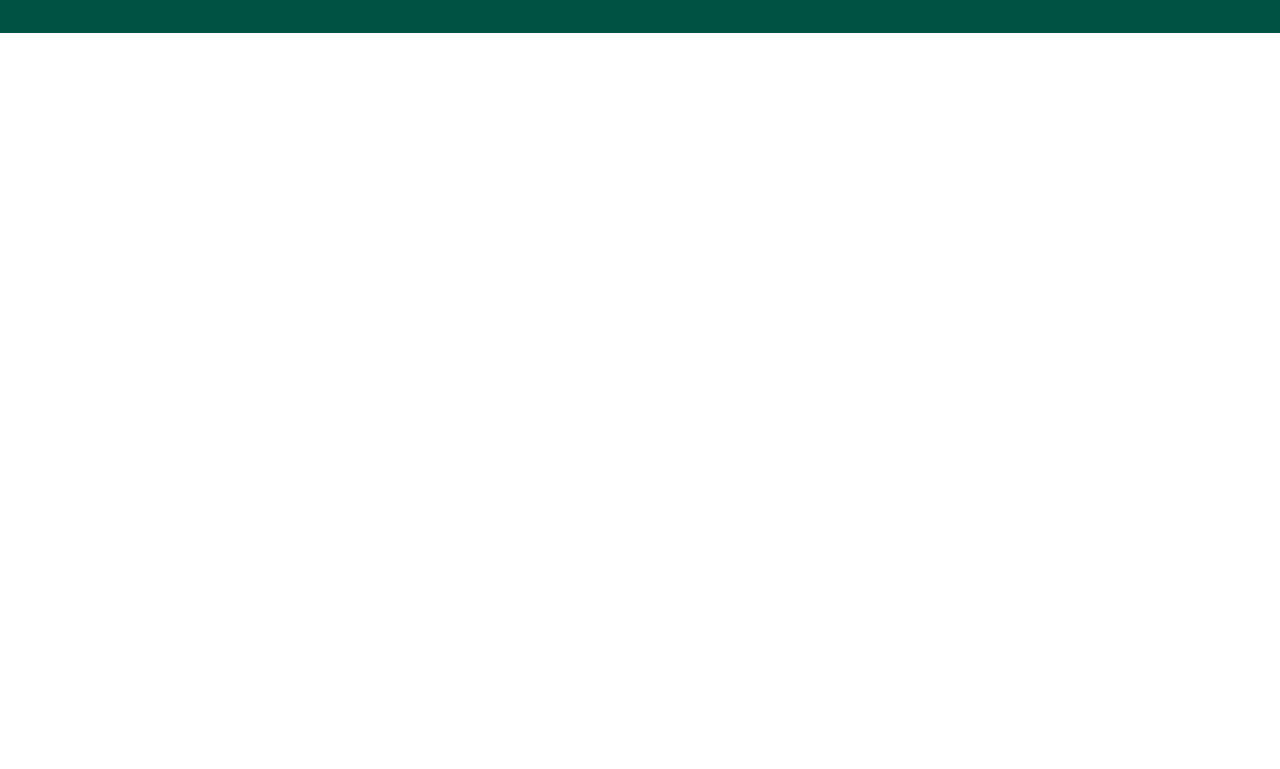
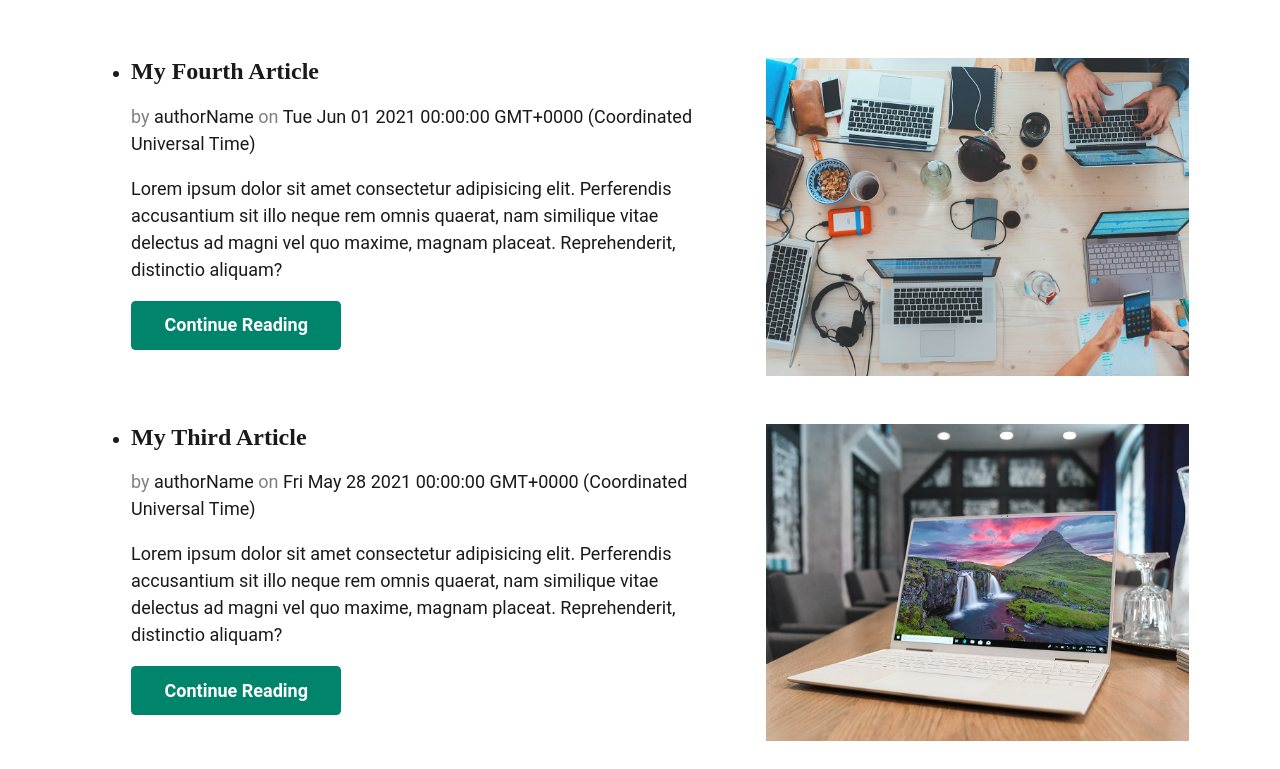
Before and after one commit to VamshiReddy02/spin-11ty, an Eleventy site: page templates/11ty/content/src/blog.njk in a window 1280 px wide. Shown: the part 266-1035 px from the top of the page. Before the commit the page ends 800 px from the top, so only its background shows below. Built offline with nearby package versions, Linux system fonts and the light colour scheme; Eleventy itself is replaced by a stand-in of ours; files that its build step writes are made by us from their sources.

Commit message:
added spin template for 11ty

```diff
--- a/templates/11ty/content/eleventy.config.js
+++ b/templates/11ty/content/eleventy.config.js
@@ -4,7 +4,9 @@ module.exports = function(eleventyConfig) {
 
     eleventyConfig.addPassthroughCopy("src/assets");
     eleventyConfig.addPassthroughCopy("src/style.css");
-
+    eleventyConfig.addFilter("postDate", (dateObj) => {
+        return DateTime.fromJSDate(dateObj).toLocaleString(DateTime.DATE_MED);
+    })
 
     return{
         dir: {
--- /dev/null
+++ b/templates/11ty/content/src/_includes/article-layout.njk
@@ -0,0 +1,9 @@
+ <li>
+      <article class="snippet">
+        <img src="{{ post.data.image }}" alt="{{ post.data.title }}" class="snippet__image">
+        <h3 class="snippet__title"><a href="{{ post.url }}"> {{ post.data.title }}</a></h3>
+        <p class="snippet__meta">by <span>{{ post.data.author }}</span> on <span>{{ post.date }}</span></p>
+        <p class="snippet__body">{{ post.data.description }}</p>
+        <a href="{{ post.url }}" class="btn btn--primary">Continue Reading</a>
+      </article>
+    </li>
--- a/templates/11ty/content/src/_includes/article.njk
+++ b/templates/11ty/content/src/_includes/article.njk
@@ -14,7 +14,7 @@ layout: 'base.njk'
       </figcaption>
     </figure>
 
-    {{ content }}
+    {{ content | safe }}
 
 </div>
 </article>
--- a/templates/11ty/content/src/_includes/base.njk
+++ b/templates/11ty/content/src/_includes/base.njk
@@ -10,7 +10,7 @@
   <body>
     {% include 'header.njk' %}
     <main>
-	{{ content }}
+	{{ content | safe }}
     </main>
     {% include 'footer.njk' %}
   </body>
--- a/templates/11ty/content/src/blog.njk
+++ b/templates/11ty/content/src/blog.njk
@@ -6,6 +6,8 @@ layout: base.njk
 <div class="section container">
   <h1 class="section-title">Recent articles</h1>
   <ul class="articles__list flow">
-
+    {%- for post in collections.post | reverse -%}
+      {% include 'article-layout.njk' %}
+    {% endfor %}
   </ul>
 </div>
```
